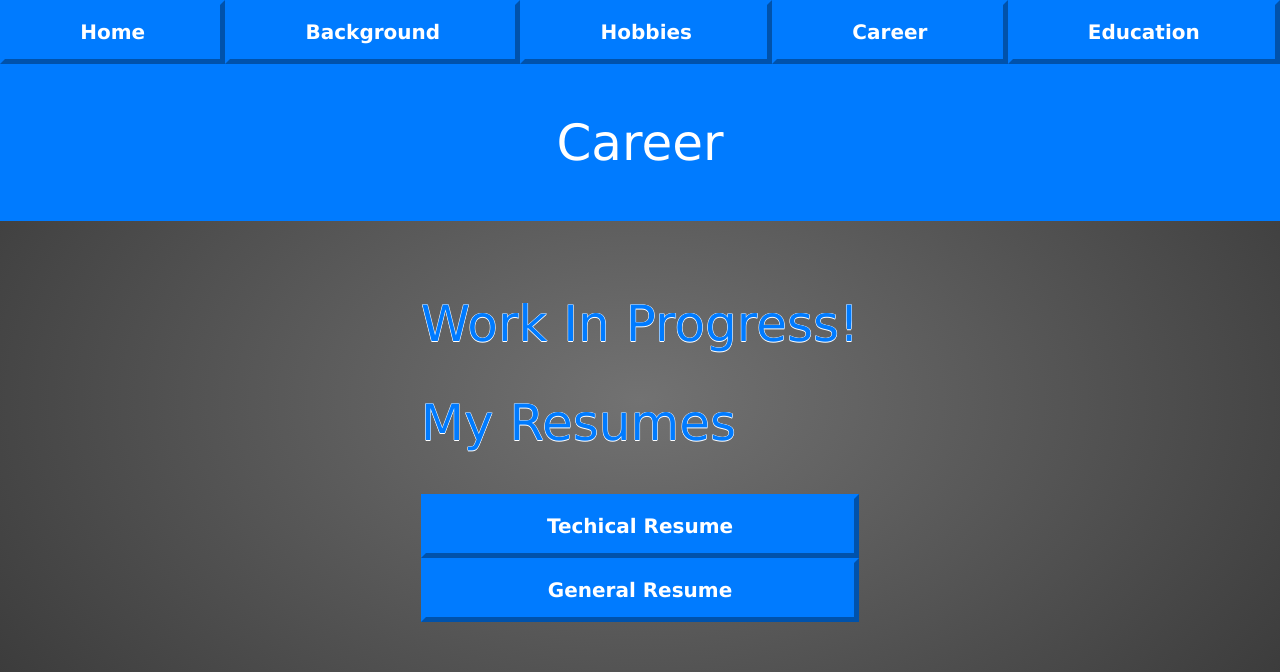
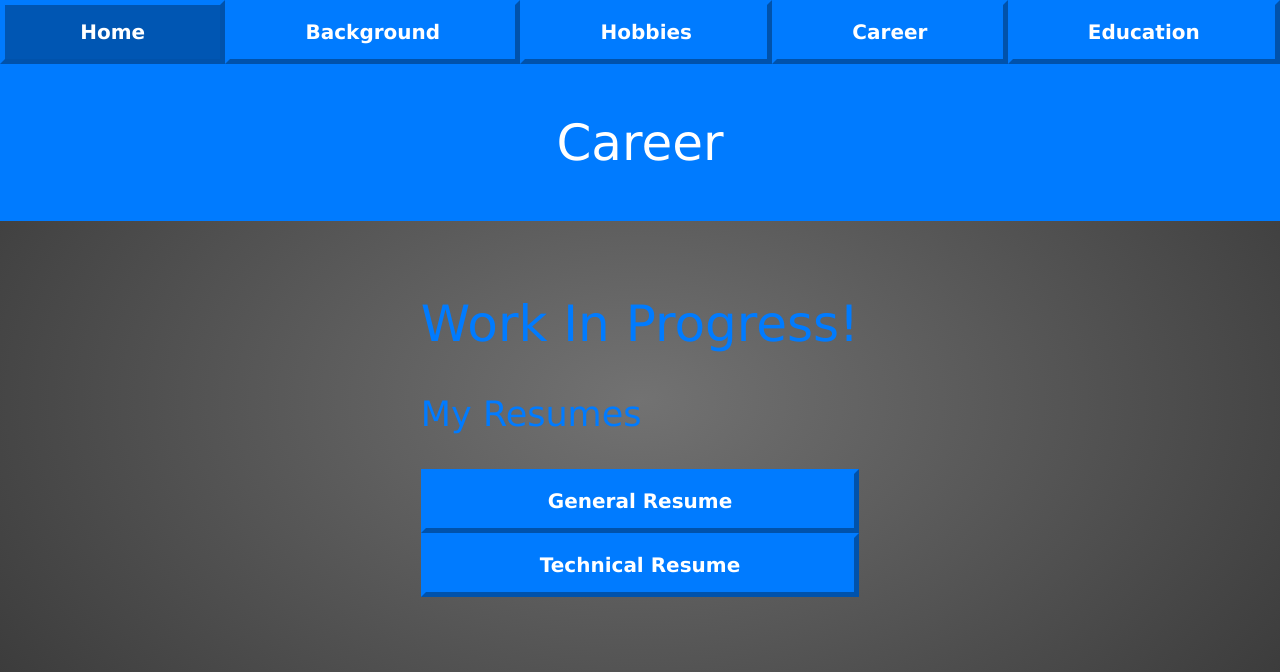
Before and after one commit to BaoNHoang/BaoNHoang, a plain HTML site: page career.html in a window 1280 px wide. Shown: the top 672 px of the page. Drawn offline with Linux system fonts and the light colour scheme.

Commit message:
remove shadowing and fixed some links

```diff
--- a/career.html
+++ b/career.html
@@ -30,12 +30,12 @@
     <section>
         <h2>Work In Progress!</h2>
 
-        <h2>My Resumes</h2>
+        <h3>My Resumes</h3>
         <ul>
-            <li><a id="buttons" href="https://docs.google.com/document/d/10G9vkad5AzkEzDfAEyX01y9ZMAV0TIVrYChUAYvdLDM/edit?usp=sharing">Techical Resume</a></li>
+            <li><a id="buttons" href="https://docs.google.com/document/d/10G9vkad5AzkEzDfAEyX01y9ZMAV0TIVrYChUAYvdLDM/edit?usp=sharing">General Resume</a></li>
         </ul>
         <ul>
-            <li><a id="buttons" href="#">General Resume</a></li>
+            <li><a id="buttons" href="#">Technical Resume</a></li>
         </ul>
     </section>
 
--- a/style.css
+++ b/style.css
@@ -71,7 +71,13 @@ h2 {
     font-weight: 400;
     font-family: Verdana, Geneva, Tahoma, sans-serif;
     font-size: 50px;
-    text-shadow: -.5px 0 #ffffff, 0 .5px #ffffff, .5px 0 #ffffff, 0 -.5px #ffffff;
+}
+
+h3 {
+    color: #007bff;
+    font-weight: 400;
+    font-family: Verdana, Geneva, Tahoma, sans-serif;
+    font-size: 35px;
 }
 
 p {
```
Also changed, not shown: background.html (+1 -1 lines).
